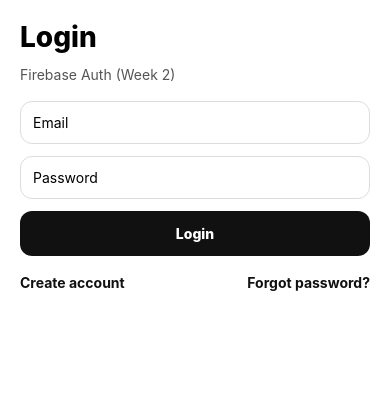
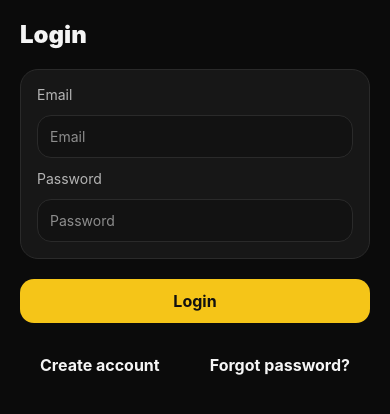
Before and after one commit to OzanDuru/CinePalm, a React Native app: screen /Login in a window 390 px wide. Shown: the top 414 px of the page. Built offline with nearby package versions, Linux system fonts and the light colour scheme; no server answers.

Commit message:
fix: restyle auth screens to match theme

```diff
--- a/src/screens/LoginScreen.js
+++ b/src/screens/LoginScreen.js
@@ -1,7 +1,11 @@
 // src/screens/LoginScreen.js
 import React, { useState } from "react";
-import { View, Text, TextInput, Pressable, StyleSheet, Alert, ActivityIndicator } from "react-native";
+import { View, TextInput, StyleSheet, Alert } from "react-native";
 import ScreenContainer from "../components/ScreenContainer";
+import Text from "../components/Text";
+import Button from "../components/Button";
+import Card from "../components/Card";
+import theme from "../theme";
 
 import { signInWithEmailAndPassword } from "firebase/auth";
 import { auth } from "../firebase/firebase";
@@ -45,38 +49,36 @@ export default function LoginScreen({ navigation }) {
   return (
     <ScreenContainer>
       <View style={styles.container}>
-        <Text style={styles.header}>Login</Text>
-        <Text style={styles.desc}>Firebase Auth (Week 2)</Text>
+        <Text variant="title">Login</Text>
 
+        <Card style={styles.card}>
+          <Text variant="caption" style={styles.label}>Email</Text>
           <TextInput
             style={styles.input}
             placeholder="Email"
+            placeholderTextColor={theme.colors.textMuted}
             value={email}
             onChangeText={setEmail}
             autoCapitalize="none"
             keyboardType="email-address"
           />
 
+          <Text variant="caption" style={styles.label}>Password</Text>
           <TextInput
             style={styles.input}
             placeholder="Password"
+            placeholderTextColor={theme.colors.textMuted}
             value={pass}
             onChangeText={setPass}
             secureTextEntry
           />
+        </Card>
 
-        <Pressable style={styles.primaryBtn} onPress={handleLogin} disabled={loading}>
-          {loading ? <ActivityIndicator /> : <Text style={styles.primaryText}>Login</Text>}
-        </Pressable>
+        <Button title={loading ? "Loading..." : "Login"} onPress={handleLogin} disabled={loading} />
 
         <View style={styles.linksRow}>
-          <Pressable onPress={() => navigation.navigate("Register")}>
-            <Text style={styles.link}>Create account</Text>
-          </Pressable>
-
-          <Pressable onPress={() => navigation.navigate("ResetPassword")}>
-            <Text style={styles.link}>Forgot password?</Text>
-          </Pressable>
+          <Button title="Create account" variant="ghost" onPress={() => navigation.navigate("Register")} />
+          <Button title="Forgot password?" variant="ghost" onPress={() => navigation.navigate("ResetPassword")} />
         </View>
       </View>
     </ScreenContainer>
@@ -84,12 +86,16 @@ export default function LoginScreen({ navigation }) {
 }
 
 const styles = StyleSheet.create({
-  container: { flex: 1, padding: 20, backgroundColor: "#fff", gap: 12 },
-  header: { fontSize: 28, fontWeight: "800" },
-  desc: { fontSize: 14, color: "#555", marginBottom: 6 },
-  input: { borderWidth: 1, borderColor: "#ddd", borderRadius: 12, padding: 12 },
-  primaryBtn: { backgroundColor: "#111", padding: 14, borderRadius: 12, alignItems: "center" },
-  primaryText: { color: "#fff", fontWeight: "800" },
-  linksRow: { flexDirection: "row", justifyContent: "space-between", marginTop: 6 },
-  link: { color: "#111", fontWeight: "700" },
+  container: { flex: 1, padding: theme.spacing.lg, gap: theme.spacing.lg },
+  card: { gap: theme.spacing.sm },
+  label: { color: theme.colors.textSecondary },
+  input: {
+    borderWidth: 1,
+    borderColor: theme.colors.border,
+    borderRadius: theme.radius.md,
+    padding: theme.spacing.sm,
+    color: theme.colors.textPrimary,
+    backgroundColor: theme.colors.surface,
+  },
+  linksRow: { flexDirection: "row", justifyContent: "space-between" },
 });
--- a/src/screens/RegisterScreen.js
+++ b/src/screens/RegisterScreen.js
@@ -1,7 +1,11 @@
 // src/screens/RegisterScreen.js
 import React, { useState } from "react";
-import { View, Text, TextInput, Pressable, StyleSheet, Alert, ActivityIndicator } from "react-native";
+import { View, TextInput, StyleSheet, Alert } from "react-native";
 import ScreenContainer from "../components/ScreenContainer";
+import Text from "../components/Text";
+import Button from "../components/Button";
+import Card from "../components/Card";
+import theme from "../theme";
 
 import { createUserWithEmailAndPassword } from "firebase/auth";
 import { auth } from "../firebase/firebase";
@@ -40,52 +44,59 @@ export default function RegisterScreen({ navigation }) {
   return (
     <ScreenContainer>
       <View style={styles.container}>
-        <Text style={styles.header}>Register</Text>
-        <Text style={styles.desc}>Firebase Auth (Week 2)</Text>
+        <Text variant="title">Register</Text>
 
+        <Card style={styles.card}>
+          <Text variant="caption" style={styles.label}>Email</Text>
           <TextInput
             style={styles.input}
             placeholder="Email"
+            placeholderTextColor={theme.colors.textMuted}
             value={email}
             onChangeText={setEmail}
             autoCapitalize="none"
             keyboardType="email-address"
           />
 
+          <Text variant="caption" style={styles.label}>Password</Text>
           <TextInput
             style={styles.input}
             placeholder="Password (min 6)"
+            placeholderTextColor={theme.colors.textMuted}
             value={pass}
             onChangeText={setPass}
             secureTextEntry
           />
 
+          <Text variant="caption" style={styles.label}>Password again</Text>
           <TextInput
             style={styles.input}
             placeholder="Password again"
+            placeholderTextColor={theme.colors.textMuted}
             value={pass2}
             onChangeText={setPass2}
             secureTextEntry
           />
+        </Card>
 
-        <Pressable style={styles.primaryBtn} onPress={handleRegister} disabled={loading}>
-          {loading ? <ActivityIndicator /> : <Text style={styles.primaryText}>Create account</Text>}
-        </Pressable>
+        <Button title={loading ? "Loading..." : "Create account"} onPress={handleRegister} disabled={loading} />
 
-        <Pressable onPress={() => navigation.navigate("Login")}>
-          <Text style={styles.link}>← Back to Login</Text>
-        </Pressable>
+        <Button title="Back to Login" variant="ghost" onPress={() => navigation.navigate("Login")} />
       </View>
     </ScreenContainer>
   );
 }
 
 const styles = StyleSheet.create({
-  container: { flex: 1, padding: 20, backgroundColor: "#fff", gap: 12 },
-  header: { fontSize: 28, fontWeight: "800" },
-  desc: { fontSize: 14, color: "#555", marginBottom: 6 },
-  input: { borderWidth: 1, borderColor: "#ddd", borderRadius: 12, padding: 12 },
-  primaryBtn: { backgroundColor: "#111", padding: 14, borderRadius: 12, alignItems: "center" },
-  primaryText: { color: "#fff", fontWeight: "800" },
-  link: { color: "#111", fontWeight: "800", marginTop: 4 },
+  container: { flex: 1, padding: theme.spacing.lg, gap: theme.spacing.lg },
+  card: { gap: theme.spacing.sm },
+  label: { color: theme.colors.textSecondary },
+  input: {
+    borderWidth: 1,
+    borderColor: theme.colors.border,
+    borderRadius: theme.radius.md,
+    padding: theme.spacing.sm,
+    color: theme.colors.textPrimary,
+    backgroundColor: theme.colors.surface,
+  },
 });
--- a/src/screens/ResetPasswordScreen.js
+++ b/src/screens/ResetPasswordScreen.js
@@ -1,7 +1,11 @@
 // src/screens/ResetPasswordScreen.js
 import React, { useState } from "react";
-import { View, Text, TextInput, Pressable, StyleSheet, Alert, ActivityIndicator } from "react-native";
+import { View, TextInput, StyleSheet, Alert } from "react-native";
 import ScreenContainer from "../components/ScreenContainer";
+import Text from "../components/Text";
+import Button from "../components/Button";
+import Card from "../components/Card";
+import theme from "../theme";
 
 import { sendPasswordResetEmail } from "firebase/auth";
 import { auth } from "../firebase/firebase";
@@ -36,36 +40,39 @@ export default function ResetPasswordScreen({ navigation }) {
   return (
     <ScreenContainer>
       <View style={styles.container}>
-        <Text style={styles.header}>Reset Password</Text>
-        <Text style={styles.desc}>Email adresine sıfırlama linki gönderir.</Text>
+        <Text variant="title">Reset Password</Text>
 
+        <Card style={styles.card}>
+          <Text variant="caption" style={styles.label}>Email</Text>
           <TextInput
             style={styles.input}
             placeholder="Email"
+            placeholderTextColor={theme.colors.textMuted}
             value={email}
             onChangeText={setEmail}
             autoCapitalize="none"
             keyboardType="email-address"
           />
+        </Card>
 
-        <Pressable style={styles.primaryBtn} onPress={handleReset} disabled={loading}>
-          {loading ? <ActivityIndicator /> : <Text style={styles.primaryText}>Send reset email</Text>}
-        </Pressable>
+        <Button title={loading ? "Loading..." : "Send reset email"} onPress={handleReset} disabled={loading} />
 
-        <Pressable onPress={() => navigation.navigate("Login")}>
-          <Text style={styles.link}>← Back to Login</Text>
-        </Pressable>
+        <Button title="Back to Login" variant="ghost" onPress={() => navigation.navigate("Login")} />
       </View>
     </ScreenContainer>
   );
 }
 
 const styles = StyleSheet.create({
-  container: { flex: 1, padding: 20, backgroundColor: "#fff", gap: 12 },
-  header: { fontSize: 28, fontWeight: "800" },
-  desc: { fontSize: 14, color: "#555", marginBottom: 6 },
-  input: { borderWidth: 1, borderColor: "#ddd", borderRadius: 12, padding: 12 },
-  primaryBtn: { backgroundColor: "#111", padding: 14, borderRadius: 12, alignItems: "center" },
-  primaryText: { color: "#fff", fontWeight: "800" },
-  link: { color: "#111", fontWeight: "800", marginTop: 4 },
+  container: { flex: 1, padding: theme.spacing.lg, gap: theme.spacing.lg },
+  card: { gap: theme.spacing.sm },
+  label: { color: theme.colors.textSecondary },
+  input: {
+    borderWidth: 1,
+    borderColor: theme.colors.border,
+    borderRadius: theme.radius.md,
+    padding: theme.spacing.sm,
+    color: theme.colors.textPrimary,
+    backgroundColor: theme.colors.surface,
+  },
 });
```
Lines whose indentation alone changed are shown as unchanged.
